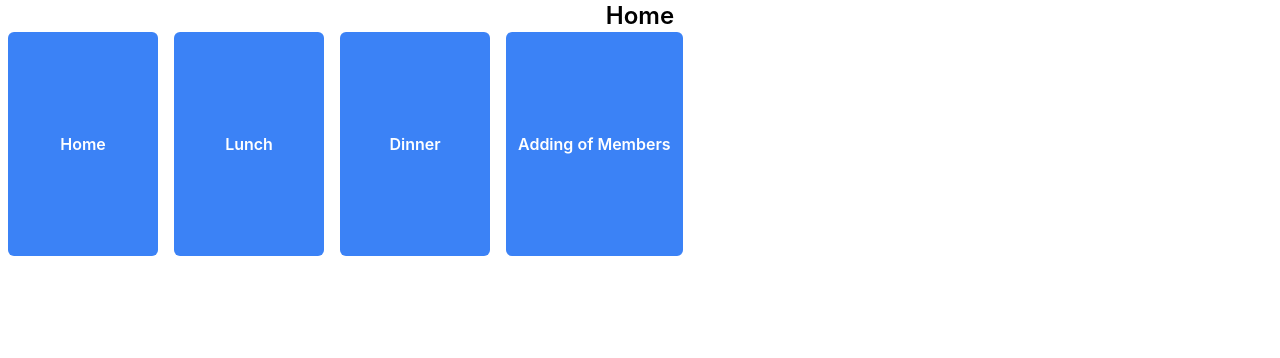
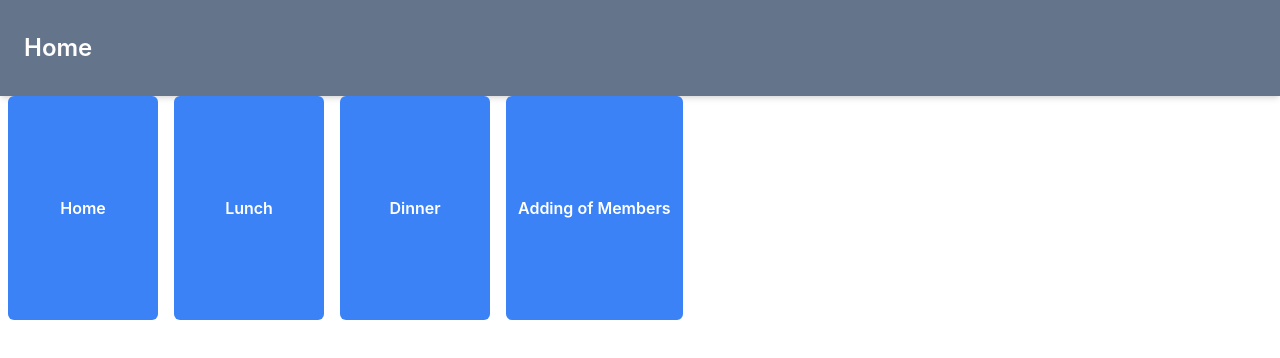
Before and after one commit to gregorytrevor10/rota-crew-order-app, a React (Create React App) app: page / in a window 1280 px wide. Shown: the top 358 px of the page. Built offline with nearby package versions, Linux system fonts and the light colour scheme.

Commit message:
Refactor BaseLayout component for improved layout structure and styling; add new CSS for layout container

```diff
--- a/src/layout/BaseLayout.tsx
+++ b/src/layout/BaseLayout.tsx
@@ -1,6 +1,7 @@
 import { useLocation } from "react-router-dom";
 import { ROUTER_PATHS, routes } from "../router/router";
 import { useEffect, useState } from "react";
+import "../styles/layout/BaseLayout.css";
 
 interface BaseLayoutProps {
   children: React.ReactNode;
@@ -24,24 +25,25 @@ const BaseLayout = ({ children }: BaseLayoutProps) => {
   }, [location]);
 
   return (
-    <>
-      <header>
-        <h1 className="text-2xl font-semibold text-center">{getRouteTitle()}</h1>
+    <div className="layout-container">
+      <header className="bg-slate-500 text-white shadow-md py-[2rem] px-[1.5rem] text-left">
+        <h1 className="text-2xl font-semibold">{getRouteTitle()}</h1>
+      </header>
+      <main className="content">{children}</main>
+      <footer>
         {shouldDisplayNav ? (
           <nav className="flex overflow-x-auto whitespace-nowrap no-scrollbar p-4">
             {routes.map((route) => {
               return (
-                <a className="bg-blue-500 text-white mx-2 px-3 py-1 min-w-[150px] rounded-md font-semibold" href={route.routeObject.path}>
+                <a className="bg-blue-500 text-white mx-2 py-[1.25rem] text-center min-w-[175px] rounded-md font-semibold" href={route.routeObject.path}>
                   {route.title}
                 </a>
               );
             })}
           </nav>
         ) : null}
-      </header>
-      {children}
-      <footer>{/* Footer content */}</footer>
-    </>
+      </footer>
+    </div>
   );
 };
 
--- /dev/null
+++ b/src/styles/layout/BaseLayout.css
@@ -0,0 +1,9 @@
+.layout-container {
+  display: flex;
+  flex-direction: column;
+  min-height: 100vh;
+}
+
+.content {
+  flex: 1;
+}
```
